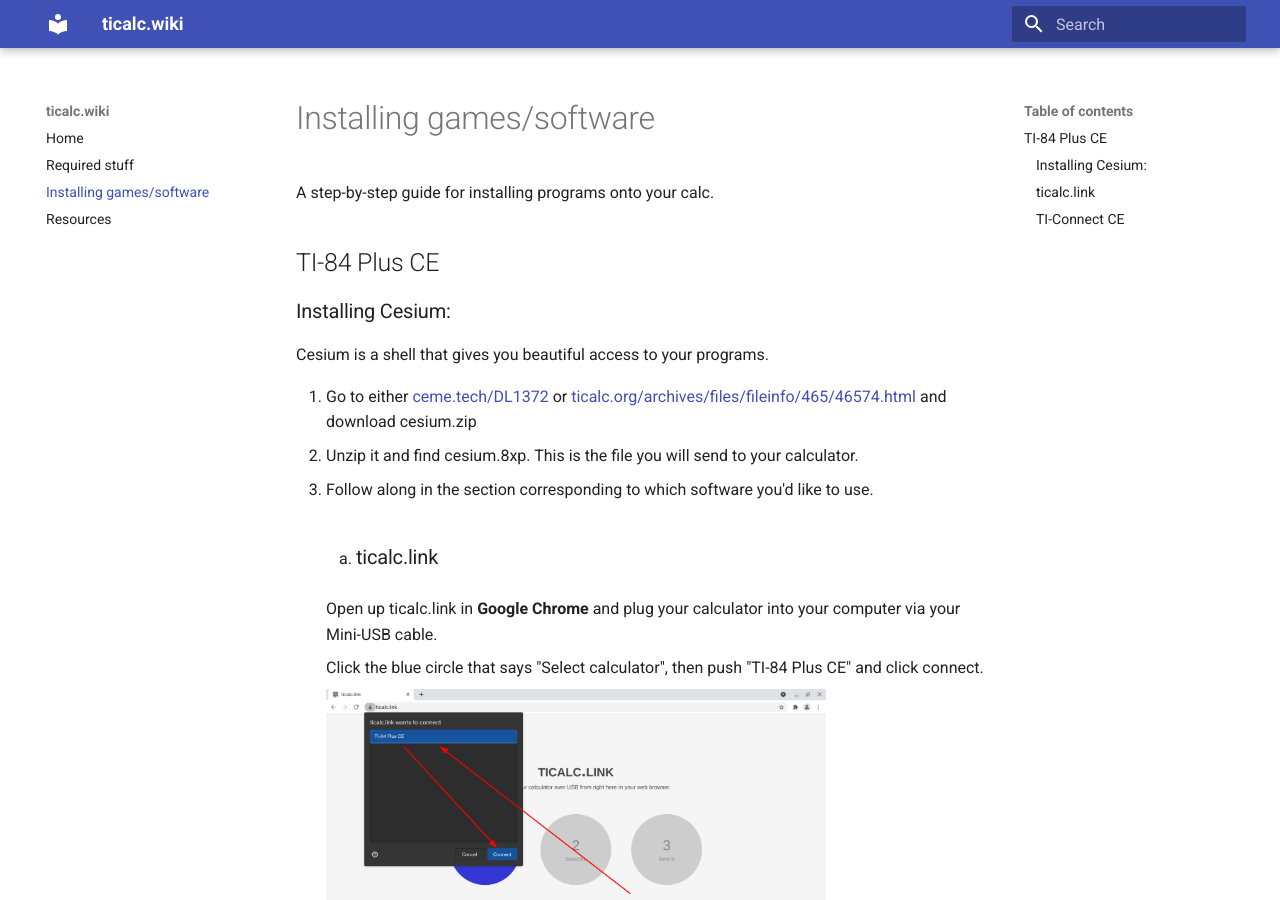
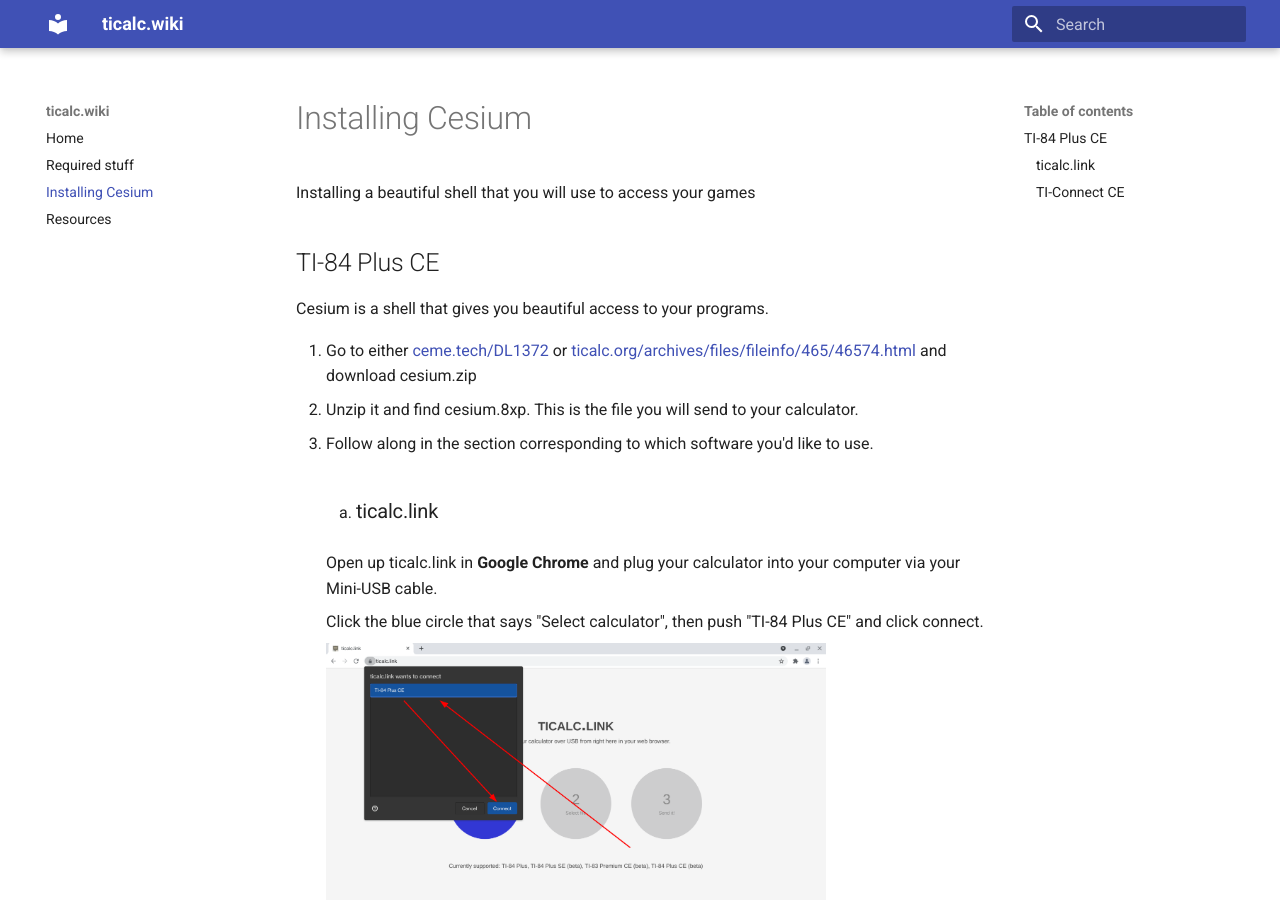
Before and after one commit to reesericci/ticalcdotwiki, an MkDocs documentation site: the page built from docs/installing-cesium.md, in a window 1280 px wide and 900 px high. Built offline with MkDocs 1.6.1 and Material for MkDocs 9.7.7, drawn with Linux system fonts in a browser that asks for light colours.

Commit message:
updates-o

```diff
--- a/docs/installing-games.md
+++ b/docs/installing-cesium.md
@@ -1,10 +1,8 @@
-# Installing games/software
+# Installing Cesium
 
-A step-by-step guide for installing programs onto your calc.
+Installing a beautiful shell that you will use to access your games
 
 ## TI-84 Plus CE
-
-### Installing Cesium:
 
 Cesium is a shell that gives you beautiful access to your programs.
 
--- a/mkdocs.yml
+++ b/mkdocs.yml
@@ -4,5 +4,5 @@
 nav:
     - 'index.md'
     - 'required-stuff.md'
-    - 'installing-games.md'
+    - 'installing-cesium.md'
     - 'resources.md'
```
Also changed, not shown: netlify.toml, 3 other files.
